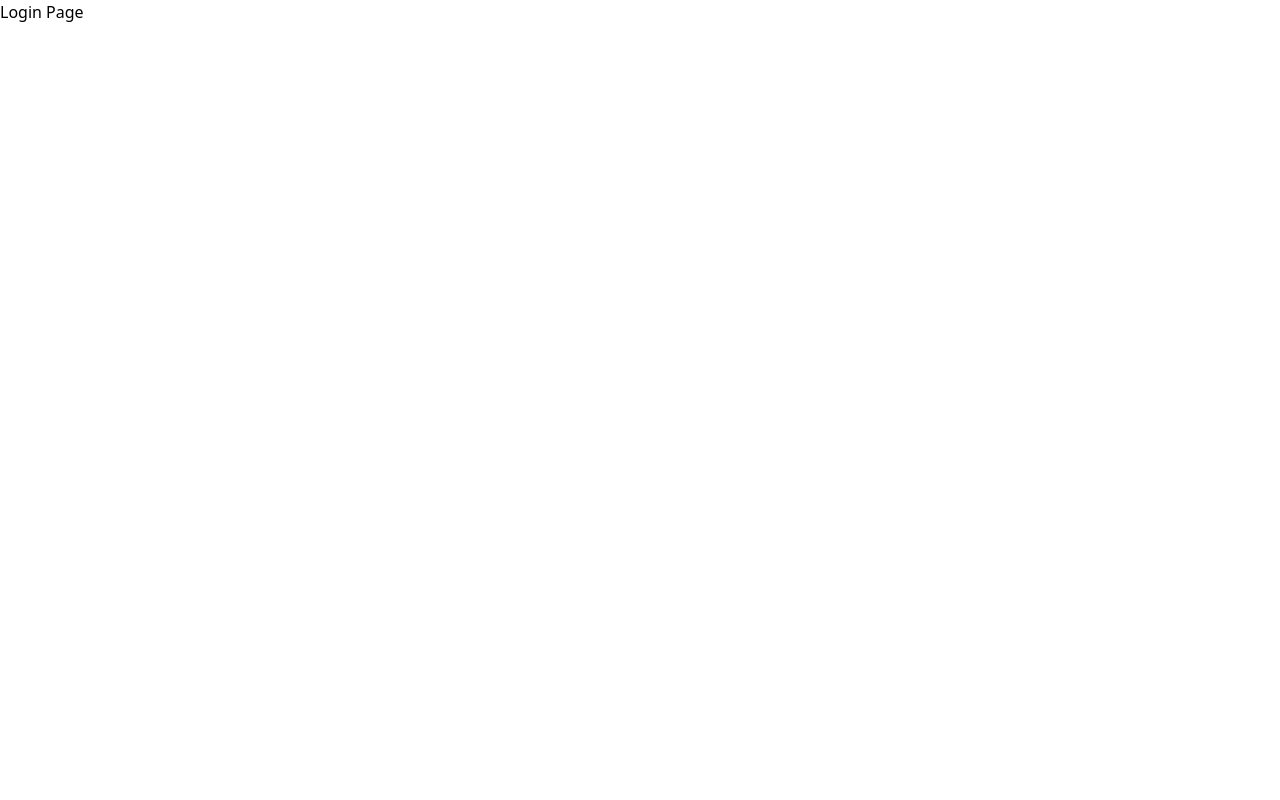
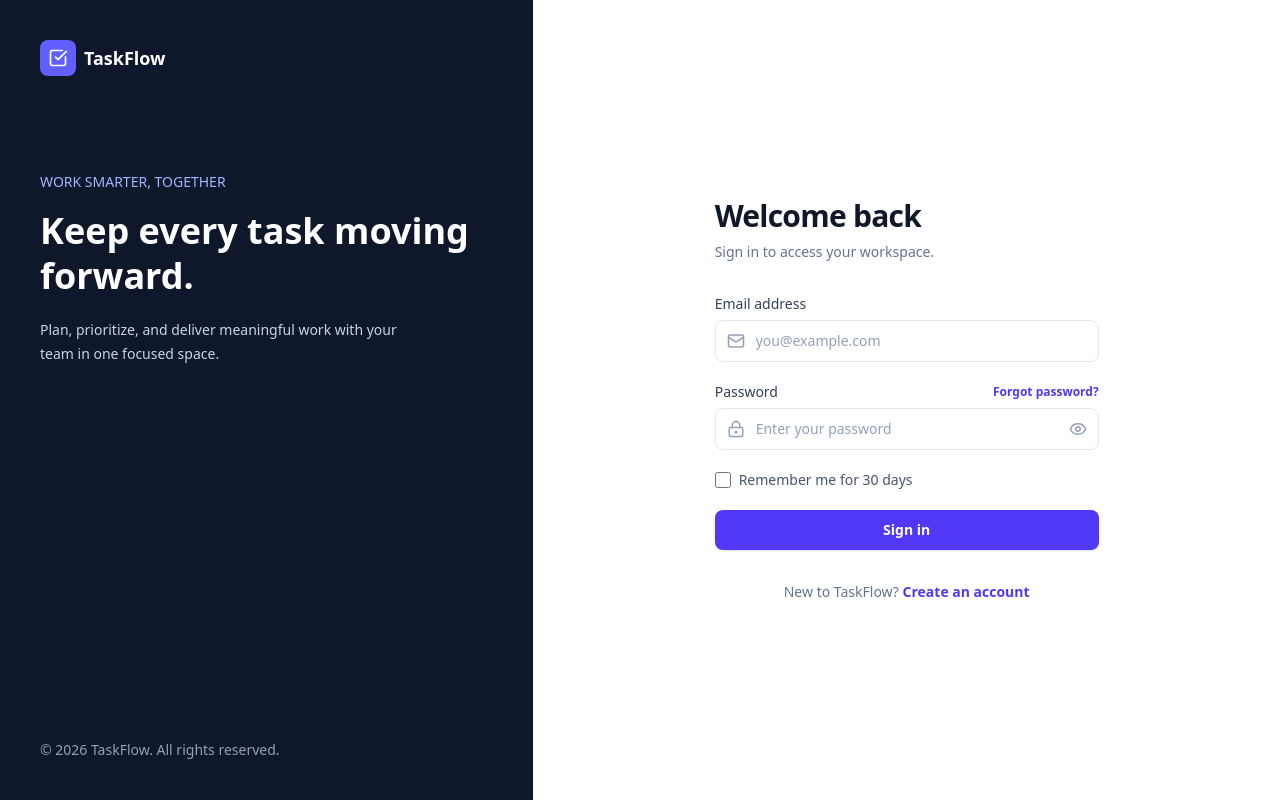
Before and after one commit to kavinduishara/task-manager-frontend, a Next.js app: page /login in a window 1280 px wide. Built offline with nearby package versions, Linux system fonts and the light colour scheme.

Commit message:
add login page

```diff
--- a/app/(auth)/login/page.tsx
+++ b/app/(auth)/login/page.tsx
@@ -1,5 +1,70 @@
+'use client';
+
+import Link from 'next/link';
+import { useRouter } from 'next/navigation';
+import { FormEvent, useState } from 'react';
+import { CheckSquare, Eye, EyeOff, LockKeyhole, Mail } from 'lucide-react';
+
 export default function Login() {
+  const router = useRouter();
+  const [email, setEmail] = useState('');
+  const [password, setPassword] = useState('');
+  const [showPassword, setShowPassword] = useState(false);
+  const [error, setError] = useState('');
+
+  function handleSubmit(event: FormEvent<HTMLFormElement>) {
+    event.preventDefault();
+    if (!email || !password) {
+      setError('Enter your email address and password to continue.');
+      return;
+    }
+    setError('');
+    router.push('/');
+  }
+
   return (
-    <div className="min-h-full flex flex-col">Login Page</div>
+    <>
+      <section className="flex h-screen">
+        <div className="hidden w-5/12 flex-col justify-between bg-slate-900 p-10 text-white md:flex">
+          <div>
+            <div className="flex items-center gap-2 text-lg font-bold"><span className="grid h-9 w-9 place-items-center rounded-lg bg-indigo-500"><CheckSquare size={20} /></span>TaskFlow</div>
+            <div className="mt-24">
+              <p className="text-sm font-medium text-indigo-300">WORK SMARTER, TOGETHER</p>
+              <h1 className="mt-4 text-4xl font-bold leading-tight">Keep every task moving forward.</h1>
+              <p className="mt-5 max-w-sm text-sm leading-6 text-slate-300">Plan, prioritize, and deliver meaningful work with your team in one focused space.</p>
+            </div>
+          </div>
+          <p className="text-sm text-slate-400">© 2026 TaskFlow. All rights reserved.</p>
+        </div>
+
+        <div className="flex flex-1 items-center justify-center px-6 py-12 sm:px-12">
+          <div className="w-full max-w-sm">
+            <div className="mb-10 md:hidden">
+              <div className="flex items-center gap-2 text-lg font-bold text-slate-900"><span className="grid h-9 w-9 place-items-center rounded-lg bg-indigo-600 text-white"><CheckSquare size={20} /></span>TaskFlow</div></div>
+            <div>
+              <h2 className="text-3xl font-bold tracking-tight text-slate-900">
+                Welcome back
+              </h2>
+              <p className="mt-2 text-sm text-slate-500">Sign in to access your workspace.</p>
+            </div>
+
+            <form className="mt-8 space-y-5" onSubmit={handleSubmit} noValidate>
+              <div>
+                <label htmlFor="email" className="mb-1.5 block text-sm font-medium text-slate-700">Email address</label>
+                <div className="relative"><Mail className="pointer-events-none absolute left-3 top-1/2 -translate-y-1/2 text-slate-400" size={18} /><input id="email" type="email" autoComplete="email" value={email} onChange={(event) => setEmail(event.target.value)} placeholder="you@example.com" className="w-full rounded-lg border border-slate-200 py-2.5 pr-3 pl-10 text-sm text-slate-900 outline-none transition placeholder:text-slate-400 focus:border-indigo-500 focus:ring-4 focus:ring-indigo-100" /></div>
+              </div>
+              <div>
+                <div className="mb-1.5 flex items-center justify-between"><label htmlFor="password" className="text-sm font-medium text-slate-700">Password</label><button type="button" className="text-xs font-semibold text-indigo-600 hover:text-indigo-700">Forgot password?</button></div>
+                <div className="relative"><LockKeyhole className="pointer-events-none absolute left-3 top-1/2 -translate-y-1/2 text-slate-400" size={18} /><input id="password" type={showPassword ? 'text' : 'password'} autoComplete="current-password" value={password} onChange={(event) => setPassword(event.target.value)} placeholder="Enter your password" className="w-full rounded-lg border border-slate-200 py-2.5 pr-10 pl-10 text-sm text-slate-900 outline-none transition placeholder:text-slate-400 focus:border-indigo-500 focus:ring-4 focus:ring-indigo-100" /><button type="button" onClick={() => setShowPassword((visible) => !visible)} className="absolute right-3 top-1/2 -translate-y-1/2 text-slate-400 hover:text-slate-600" aria-label={showPassword ? 'Hide password' : 'Show password'}>{showPassword ? <EyeOff size={18} /> : <Eye size={18} />}</button></div>
+              </div>
+              {error && <p role="alert" className="rounded-lg bg-red-50 px-3 py-2 text-sm text-red-600">{error}</p>}
+              <label className="flex cursor-pointer items-center gap-2 text-sm text-slate-600"><input type="checkbox" className="h-4 w-4 rounded border-slate-300 accent-indigo-600" />Remember me for 30 days</label>
+              <button type="submit" className="w-full rounded-lg bg-indigo-600 px-4 py-2.5 text-sm font-semibold text-white shadow-sm transition hover:bg-indigo-700 focus:outline-none focus:ring-4 focus:ring-indigo-200">Sign in</button>
+            </form>
+            <p className="mt-8 text-center text-sm text-slate-500">New to TaskFlow? <Link href="/signup" className="font-semibold text-indigo-600 hover:text-indigo-700">Create an account</Link></p>
+          </div>
+        </div>
+      </section>
+    </>
   );
 }
```
Also changed, not shown: components/Board.tsx (indentation only).
